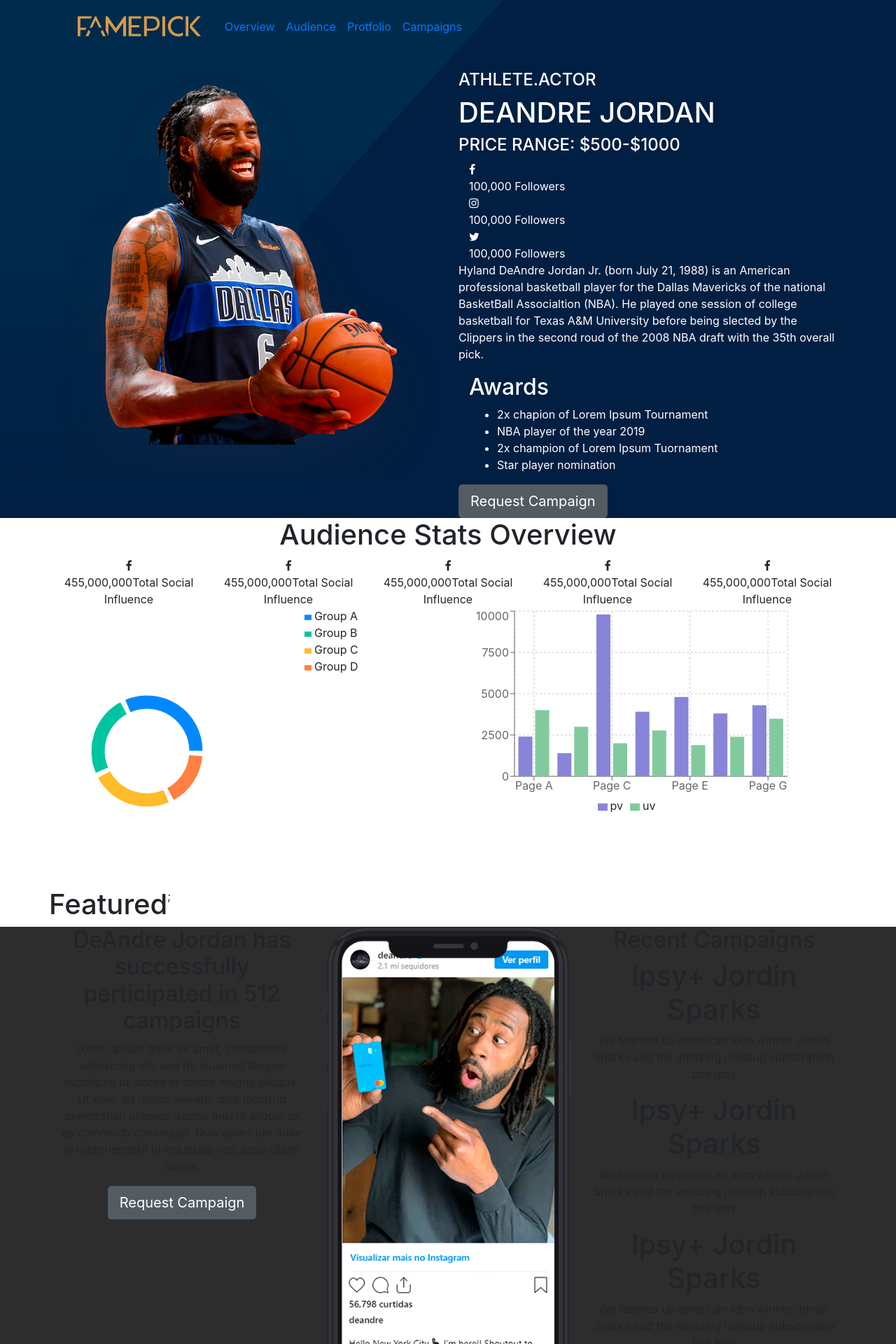
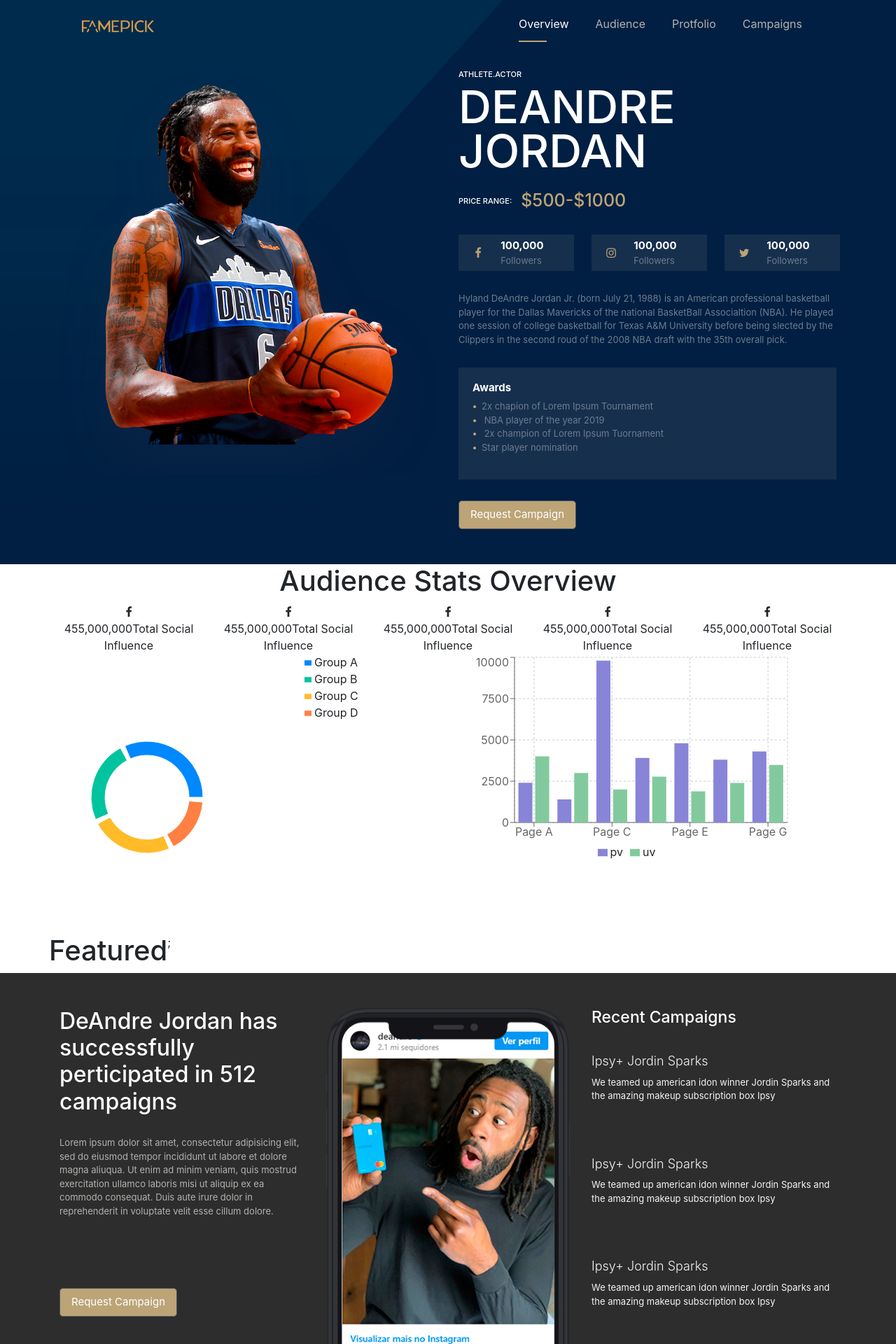
Before and after one commit to pankaj2k9/PSD-to-React, a React app: page / in a window 1280 px wide. Shown: the top 1920 px of the page at 70% size. Built offline with nearby package versions, Linux system fonts and the light colour scheme.

Commit message:
heder footer and topbanner design done

```diff
--- a/src/component/home/TopBanner.js
+++ b/src/component/home/TopBanner.js
@@ -14,32 +14,44 @@
                         <h4>ATHLETE.ACTOR</h4>
                         <h1>DEANDRE JORDAN</h1>
                         <h4>
-                            PRICE RANGE: <span>$500-$1000</span>
+                            PRICE RANGE: <span> $500-$1000</span>
                         </h4>
+                        <Row className={classes.threeBox}>
                             <Col sm={4}>
+                                <div className={classes.singleDiv}>
                                     <div className={classes.leftBox}>
                                         <i className="fa fa-facebook" />
                                     </div>
                                     <div className={classes.rightBox}>
-                                100,000 Followers
+                                        <span>100,000</span> <br />
+                                        Followers
+                                    </div>
                                 </div>
                             </Col>
                             <Col sm={4}>
+                                <div className={classes.singleDiv}>
                                     <div className={classes.leftBox}>
                                         <i className="fa fa-instagram" />
                                     </div>
                                     <div className={classes.rightBox}>
-                                100,000 Followers
+                                        <span>100,000</span>
+                                        <br />
+                                        Followers
+                                    </div>
                                 </div>
                             </Col>
                             <Col sm={4}>
+                                <div className={classes.singleDiv}>
                                     <div className={classes.leftBox}>
                                         <i className="fa fa-twitter" />
                                     </div>
                                     <div className={classes.rightBox}>
-                                100,000 Followers
+                                        <span>100,000</span> <br />
+                                        Followers
+                                    </div>
                                 </div>
                             </Col>
+                        </Row>
                         <p>
                             Hyland DeAndre Jordan Jr. (born July 21, 1988) is an
                             American professional basketball player for the
@@ -49,7 +61,7 @@
                             slected by the Clippers in the second roud of the
                             2008 NBA draft with the 35th overall pick.
                         </p>
-                        <Col sm={12}>
+                        <Col sm={12} className={classes.awardBox}>
                             <h2> Awards </h2>
                             <ul>
                                 <li>2x chapion of Lorem Ipsum Tournament</li>
--- a/src/component/home/TopBanner.module.scss
+++ b/src/component/home/TopBanner.module.scss
@@ -7,5 +7,89 @@
         margin-top: 100px;
         color: #fff;
         text-align: left;
+        padding-bottom: 50px;
+        h1 {
+            font-size: 65px;
+            line-height: 63px;
+            margin-bottom: 20px;
+        }
+        h4 {
+            font-size: 11px;
+            span {
+                font-size: 25px;
+                color: #bca477;
+                top: 4px;
+                position: relative;
+                padding-left: 10px;
+            }
+        }
+        div {
+            &.awardBox {
+                background-color: #162f4d;
+                padding: 20px;
+                margin: 30px 0px;
+                h2 {
+                    font-weight: bold;
+                    color: #fff;
+                    font-size: 15px;
+                }
+                ul {
+                    list-style: none;
+                    padding-left: 13px;
+                    li {
+                        color: #6c7c8f;
+                        font-size: 13px;
+                        &::before {
+                            content: "\2022";
+                            color: #bca477;
+                            font-weight: bold;
+                            display: inline-block;
+                            width: 1em;
+                            margin-left: -1em;
+                        }
+                    }
+                }
+            }
+            &.threeBox {
+                padding: 30px 0px;
+                div {
+                    padding-right: 10px;
+                    .singleDiv {
+                        padding: 5px 6px;
+                        background-color: #162f4d;
+                        display: flex;
+                        div {
+                            &.leftBox {
+                                flex: 1;
+                                align-items: center;
+                                justify-content: center;
+                                display: flex;
+                                i {
+                                    color: #bca477;
+                                }
+                            }
+                            &.rightBox {
+                                flex: 2;
+                                color: #6c7c8f;
+                                font-size: 13px;
+                                span {
+                                    font-weight: bold;
+                                    color: #fff;
+                                    font-size: 15px;
+                                }
+                            }
+                        }
+                    }
+                }
+            }
+        }
+        p {
+            color: #6c7c8f;
+            font-size: 13px;
+        }
+        button {
+            font-size: 15px;
+            background-color: #bca477 !important;
+        }
     }
 }
--- a/src/component/layout/Header.js
+++ b/src/component/layout/Header.js
@@ -38,8 +38,8 @@
                     </NavbarBrand>
                     <NavbarToggler onClick={this.toggle} />
                     <Collapse isOpen={this.state.isOpen} navbar>
-                        <Nav className="ml-auto" navbar>
-                            <NavItem>
+                        <Nav className={`${classes.navBar} ml-auto`} navbar>
+                            <NavItem className={classes.newActive}>
                                 <NavLink href="/">Overview</NavLink>
                             </NavItem>
                             <NavItem>
--- a/src/component/layout/Header.module.scss
+++ b/src/component/layout/Header.module.scss
@@ -1,3 +1,42 @@
 .logo {
-    padding: 10px;
+    padding: 16px;
+    max-width: 135px;
 }
+
+.navBar {
+    li {
+        margin: 0px 15px;
+        a {
+            color: #b2b2af;
+            position: relative;
+            padding-left: 0px !important;
+            padding-bottom: 14px;
+            &:hover {
+                color: #fff;
+                &::after {
+                    content: "";
+                    background: #bca477;
+                    position: absolute;
+                    bottom: 0;
+                    left: 0;
+                    height: 2px;
+                    width: 50%;
+                }
+            }
+        }
+        &.newActive {
+            a {
+                color: #fff;
+                &::after {
+                    content: "";
+                    background: #bca477;
+                    position: absolute;
+                    bottom: 0;
+                    left: 0;
+                    height: 2px;
+                    width: 50%;
+                }
+            }
+        }
+    }
+}
--- a/src/component/layout/footer/Footer.module.scss
+++ b/src/component/layout/footer/Footer.module.scss
@@ -1,7 +1,76 @@
 .footerTop {
     background-color: #2d2d2d;
+    padding: 50px 0px;
+    text-align: left;
+    h2 {
+        &.footerTopHeading {
+            color: #fff;
+        }
+        &.footerTopRHeadinng {
+            color: #fff;
+            font-size: 23px;
+        }
+    }
+    p {
+        &.footerTopPara {
+            margin: 30px 0px 100px;
+            color: #b2b2af;
+            font-size: 13px;
+        }
+    }
+    button {
+        &.footerTopBtn {
+            font-size: 15px;
+            background-color: #bca477 !important;
+        }
+    }
+    div {
+        &.footerTopRBox {
+            padding: 30px 0px;
+            h1 {
+                color: #f5f4f8;
+                font-size: 18px;
+                font-weight: 300;
+                margin-bottom: 10px;
+            }
+            p {
+                color: #f5f4f8;
+                font-size: 13px;
+            }
+            &:hover {
+                background-color: #212121;
+                left: -34px;
+                position: relative;
+                padding-left: 35px;
+            }
+        }
+    }
 }
 
 .footerBottom {
     background-color: #212121;
+    padding: 50px 0px 35px;
+    text-align: left;
+    img {
+        &.footerLogo {
+            padding: 16px;
+            max-width: 135px;
+        }
+    }
+    h1 {
+        color: #f5f4f8;
+        font-size: 29px;
+        font-weight: 300;
+        margin-bottom: 10px;
+    }
+    div {
+        &.footerBtnBox {
+            text-align: center;
+            button {
+                font-size: 15px;
+                background-color: #86a4c7 !important;
+                color: #212121 !important;
+            }
+        }
+    }
 }
--- a/src/component/layout/footer/FooterBottom.js
+++ b/src/component/layout/footer/FooterBottom.js
@@ -9,7 +9,7 @@
                 <Row>
                     <Col sm={3}>
                         <img
-                            className="img-fluid"
+                            className={`${classes.footerLogo} img-fluid`}
                             src={logo}
                             alt="Footer Logo"
                         />
@@ -20,8 +20,8 @@
                             "About Me" page.
                         </h1>
                     </Col>
-                    <Col sm={3}>
-                        <Button color="secondary" size="lg" active>
+                    <Col sm={3} className={classes.footerBtnBox}>
+                        <Button size="lg" active>
                             Join Fimpack
                         </Button>
                     </Col>
--- a/src/component/layout/footer/FooterTop.js
+++ b/src/component/layout/footer/FooterTop.js
@@ -8,11 +8,11 @@
             <Container>
                 <Row>
                     <Col sm={4}>
-                        <h2>
+                        <h2 className={classes.footerTopHeading}>
                             DeAndre Jordan has successfully perticipated in 512
                             campaigns
                         </h2>
-                        <p>
+                        <p className={classes.footerTopPara}>
                             Lorem ipsum dolor sit amet, consectetur adipisicing
                             elit, sed do eiusmod tempor incididunt ut labore et
                             dolore magna aliuqua. Ut enim ad minim veniam, quis
@@ -20,7 +20,11 @@
                             ex ea commodo consequat. Duis aute irure dolor in
                             reprehenderit in voluptate velit esse cillum dolore.
                         </p>
-                        <Button color="secondary" size="lg" active>
+                        <Button
+                            className={classes.footerTopBtn}
+                            size="lg"
+                            active
+                        >
                             Request Campaign
                         </Button>
                     </Col>
@@ -28,22 +32,22 @@
                         <img className="img-fluid" src={moblie} alt="mobile" />
                     </Col>
                     <Col sm={4}>
-                        <h2>Recent Campaigns</h2>
-                        <div>
+                        <h2 className={classes.footerTopRHeadinng}>Recent Campaigns</h2>
+                        <div className={classes.footerTopRBox}>
                             <h1> Ipsy+ Jordin Sparks</h1>
                             <p>
                                 We teamed up american idon winner Jordin Sparks
                                 and the amazing makeup subscription box Ipsy
                             </p>
                         </div>
-                        <div>
+                        <div className={classes.footerTopRBox}>
                             <h1> Ipsy+ Jordin Sparks</h1>
                             <p>
                                 We teamed up american idon winner Jordin Sparks
                                 and the amazing makeup subscription box Ipsy
                             </p>
                         </div>
-                        <div>
+                        <div className={classes.footerTopRBox}>
                             <h1> Ipsy+ Jordin Sparks</h1>
                             <p>
                                 We teamed up american idon winner Jordin Sparks
--- a/src/index.css
+++ b/src/index.css
@@ -13,6 +13,8 @@
 }
 .navbar {
     position: absolute;
+    width: 100%;
+    max-width: 1100px;
 }
 
 .react-multiple-carousel__arrow {
```
Lines whose indentation alone changed are shown as unchanged.
